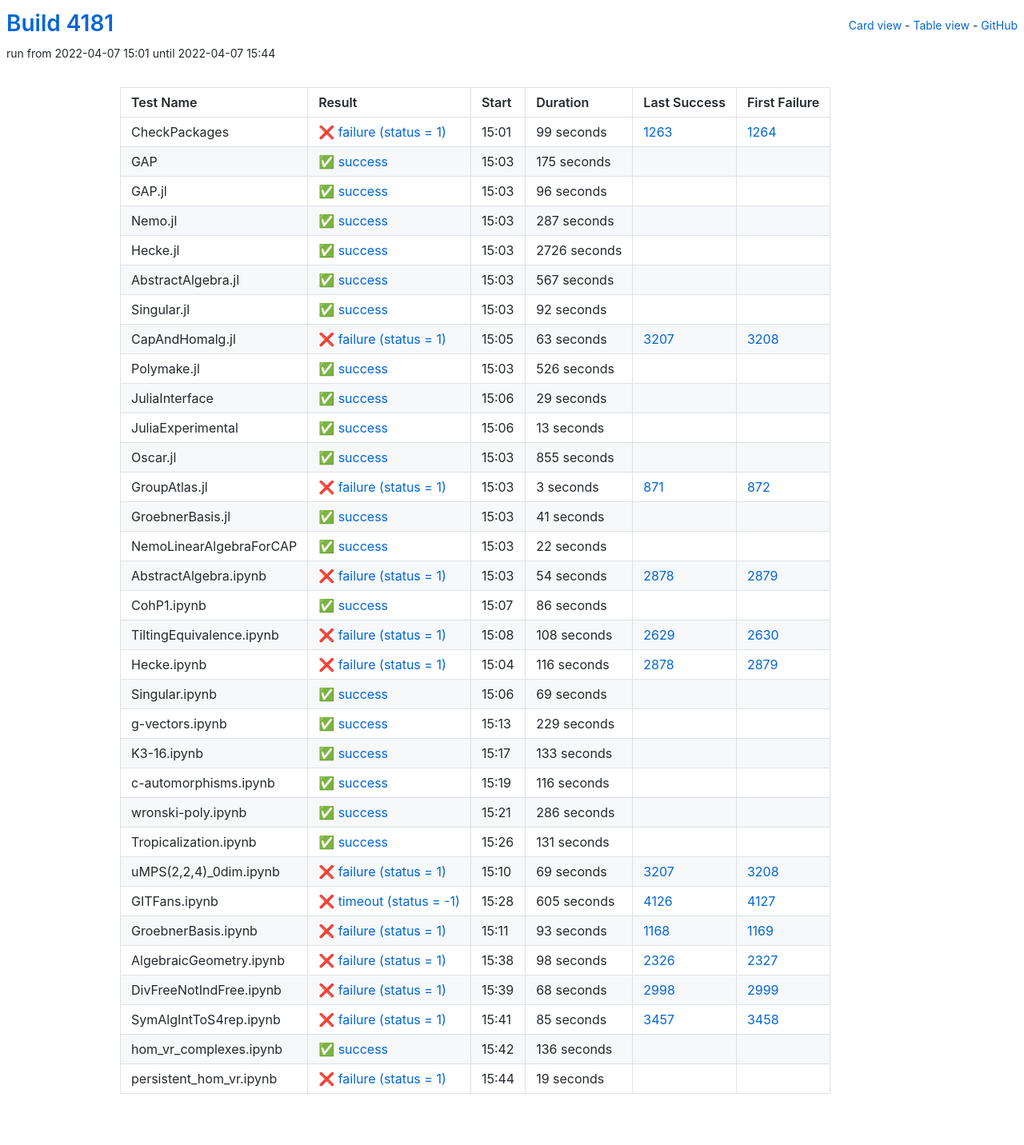
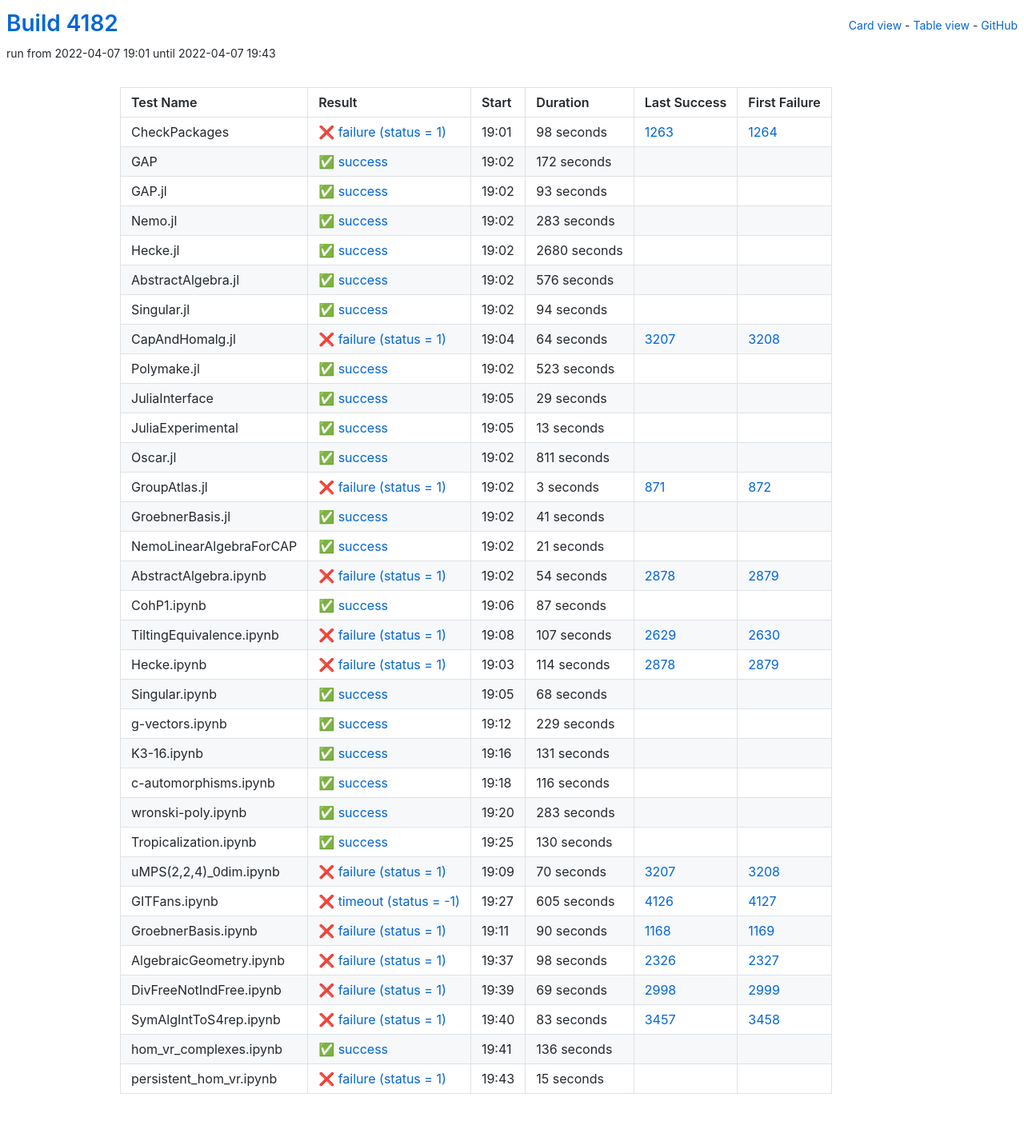
Before and after one commit to oscar-system/oscar-ci-status-stable, a Jekyll site: the page built from table.html, in a window 1280 px wide. Shown: the whole page at 80% size. Built offline with Jekyll 4.4.1, drawn with Linux system fonts in a browser that asks for light colours.

Commit message:
Build #4182

```diff
--- a/_data/ci.yml
+++ b/_data/ci.yml
@@ -1,6 +1,6 @@
 ---
-build: 4181
-build_url: https://oscarci.mathematik.uni-kl.de/job/oscar-stable/4181/
+build: 4182
+build_url: https://oscarci.mathematik.uni-kl.de/job/oscar-stable/4182/
 job: oscar-stable
 organization: oscar-system
 repo: oscar-ci-status-stable
@@ -8,116 +8,116 @@ repourl: https://github.com/oscar-system/oscar-ci-status-stable
 tests:
 - name: CheckPackages
   id: checkpackages
-  log: https://oscarci.mathematik.uni-kl.de/job/oscar-stable/4181/artifact/logs/build-4181/CheckPackages.log
-  start: 2022-04-07 15:01
+  log: https://oscarci.mathematik.uni-kl.de/job/oscar-stable/4182/artifact/logs/build-4182/CheckPackages.log
+  start: 2022-04-07 19:01
   success: false
   exitcode: 1
   status: failure
-  duration: 99
+  duration: 98
   last_success: 1263
   last_success_url: https://oscarci.mathematik.uni-kl.de/job/oscar-stable/1263/
   first_failure: 1264
   first_failure_url: https://oscarci.mathematik.uni-kl.de/job/oscar-stable/1264/
 - name: GAP
   id: gap
-  log: https://oscarci.mathematik.uni-kl.de/job/oscar-stable/4181/artifact/logs/build-4181/GAP.log
-  start: 2022-04-07 15:03
+  log: https://oscarci.mathematik.uni-kl.de/job/oscar-stable/4182/artifact/logs/build-4182/GAP.log
+  start: 2022-04-07 19:02
   success: true
   exitcode: 0
   status: success
-  duration: 175
+  duration: 172
   last_success: false
   last_success_url:
   first_failure: false
   first_failure_url:
 - name: GAP.jl
   id: gap-jl
-  log: https://oscarci.mathematik.uni-kl.de/job/oscar-stable/4181/artifact/logs/build-4181/GAP.jl.log
-  start: 2022-04-07 15:03
+  log: https://oscarci.mathematik.uni-kl.de/job/oscar-stable/4182/artifact/logs/build-4182/GAP.jl.log
+  start: 2022-04-07 19:02
   success: true
   exitcode: 0
   status: success
-  duration: 96
+  duration: 93
   last_success: false
   last_success_url:
   first_failure: false
   first_failure_url:
 - name: Nemo.jl
   id: nemo-jl
-  log: https://oscarci.mathematik.uni-kl.de/job/oscar-stable/4181/artifact/logs/build-4181/Nemo.jl.log
-  start: 2022-04-07 15:03
+  log: https://oscarci.mathematik.uni-kl.de/job/oscar-stable/4182/artifact/logs/build-4182/Nemo.jl.log
+  start: 2022-04-07 19:02
   success: true
   exitcode: 0
   status: success
-  duration: 287
+  duration: 283
   last_success: false
   last_success_url:
   first_failure: false
   first_failure_url:
 - name: Hecke.jl
   id: hecke-jl
-  log: https://oscarci.mathematik.uni-kl.de/job/oscar-stable/4181/artifact/logs/build-4181/Hecke.jl.log
-  start: 2022-04-07 15:03
+  log: https://oscarci.mathematik.uni-kl.de/job/oscar-stable/4182/artifact/logs/build-4182/Hecke.jl.log
+  start: 2022-04-07 19:02
   success: true
   exitcode: 0
   status: success
-  duration: 2726
+  duration: 2680
   last_success: false
   last_success_url:
   first_failure: false
   first_failure_url:
 - name: AbstractAlgebra.jl
   id: abstractalgebra-jl
-  log: https://oscarci.mathematik.uni-kl.de/job/oscar-stable/4181/artifact/logs/build-4181/AbstractAlgebra.jl.log
-  start: 2022-04-07 15:03
+  log: https://oscarci.mathematik.uni-kl.de/job/oscar-stable/4182/artifact/logs/build-4182/AbstractAlgebra.jl.log
+  start: 2022-04-07 19:02
   success: true
   exitcode: 0
   status: success
-  duration: 567
+  duration: 576
   last_success: false
   last_success_url:
   first_failure: false
   first_failure_url:
 - name: Singular.jl
   id: singular-jl
-  log: https://oscarci.mathematik.uni-kl.de/job/oscar-stable/4181/artifact/logs/build-4181/Singular.jl.log
-  start: 2022-04-07 15:03
+  log: https://oscarci.mathematik.uni-kl.de/job/oscar-stable/4182/artifact/logs/build-4182/Singular.jl.log
+  start: 2022-04-07 19:02
   success: true
   exitcode: 0
   status: success
-  duration: 92
+  duration: 94
   last_success: false
   last_success_url:
   first_failure: false
   first_failure_url:
 - name: CapAndHomalg.jl
   id: capandhomalg-jl
-  log: https://oscarci.mathematik.uni-kl.de/job/oscar-stable/4181/artifact/logs/build-4181/CapAndHomalg.jl.log
-  start: 2022-04-07 15:05
+  log: https://oscarci.mathematik.uni-kl.de/job/oscar-stable/4182/artifact/logs/build-4182/CapAndHomalg.jl.log
+  start: 2022-04-07 19:04
   success: false
   exitcode: 1
   status: failure
-  duration: 63
+  duration: 64
   last_success: 3207
   last_success_url: https://oscarci.mathematik.uni-kl.de/job/oscar-stable/3207/
   first_failure: 3208
   first_failure_url: https://oscarci.mathematik.uni-kl.de/job/oscar-stable/3208/
 - name: Polymake.jl
   id: polymake-jl
-  log: https://oscarci.mathematik.uni-kl.de/job/oscar-stable/4181/artifact/logs/build-4181/Polymake.jl.log
-  start: 2022-04-07 15:03
+  log: https://oscarci.mathematik.uni-kl.de/job/oscar-stable/4182/artifact/logs/build-4182/Polymake.jl.log
+  start: 2022-04-07 19:02
   success: true
   exitcode: 0
   status: success
-  duration: 526
+  duration: 523
   last_success: false
   last_success_url:
   first_failure: false
   first_failure_url:
 - name: JuliaInterface
   id: juliainterface
-  log: https://oscarci.mathematik.uni-kl.de/job/oscar-stable/4181/artifact/logs/build-4181/JuliaInterface.log
-  start: 2022-04-07 15:06
+  log: https://oscarci.mathematik.uni-kl.de/job/oscar-stable/4182/artifact/logs/build-4182/JuliaInterface.log
+  start: 2022-04-07 19:05
   success: true
   exitcode: 0
   status: success
@@ -128,8 +128,8 @@ tests:
   first_failure_url:
 - name: JuliaExperimental
   id: juliaexperimental
-  log: https://oscarci.mathematik.uni-kl.de/job/oscar-stable/4181/artifact/logs/build-4181/JuliaExperimental.log
-  start: 2022-04-07 15:06
+  log: https://oscarci.mathematik.uni-kl.de/job/oscar-stable/4182/artifact/logs/build-4182/JuliaExperimental.log
+  start: 2022-04-07 19:05
   success: true
   exitcode: 0
   status: success
@@ -140,20 +140,20 @@ tests:
   first_failure_url:
 - name: Oscar.jl
   id: oscar-jl
-  log: https://oscarci.mathematik.uni-kl.de/job/oscar-stable/4181/artifact/logs/build-4181/Oscar.jl.log
-  start: 2022-04-07 15:03
+  log: https://oscarci.mathematik.uni-kl.de/job/oscar-stable/4182/artifact/logs/build-4182/Oscar.jl.log
+  start: 2022-04-07 19:02
   success: true
   exitcode: 0
   status: success
-  duration: 855
+  duration: 811
   last_success: false
   last_success_url:
   first_failure: false
   first_failure_url:
 - name: GroupAtlas.jl
   id: groupatlas-jl
-  log: https://oscarci.mathematik.uni-kl.de/job/oscar-stable/4181/artifact/logs/build-4181/GroupAtlas.jl.log
-  start: 2022-04-07 15:03
+  log: https://oscarci.mathematik.uni-kl.de/job/oscar-stable/4182/artifact/logs/build-4182/GroupAtlas.jl.log
+  start: 2022-04-07 19:02
   success: false
   exitcode: 1
   status: failure
@@ -164,8 +164,8 @@ tests:
   first_failure_url: https://oscarci.mathematik.uni-kl.de/job/oscar-stable/872/
 - name: GroebnerBasis.jl
   id: groebnerbasis-jl
-  log: https://oscarci.mathematik.uni-kl.de/job/oscar-stable/4181/artifact/logs/build-4181/GroebnerBasis.jl.log
-  start: 2022-04-07 15:03
+  log: https://oscarci.mathematik.uni-kl.de/job/oscar-stable/4182/artifact/logs/build-4182/GroebnerBasis.jl.log
+  start: 2022-04-07 19:02
   success: true
   exitcode: 0
   status: success
@@ -176,20 +176,20 @@ tests:
   first_failure_url:
 - name: NemoLinearAlgebraForCAP
   id: nemolinearalgebraforcap
-  log: https://oscarci.mathematik.uni-kl.de/job/oscar-stable/4181/artifact/logs/build-4181/NemoLinearAlgebraForCAP.log
-  start: 2022-04-07 15:03
+  log: https://oscarci.mathematik.uni-kl.de/job/oscar-stable/4182/artifact/logs/build-4182/NemoLinearAlgebraForCAP.log
+  start: 2022-04-07 19:02
   success: true
   exitcode: 0
   status: success
-  duration: 22
+  duration: 21
   last_success: false
   last_success_url:
   first_failure: false
   first_failure_url:
 - name: AbstractAlgebra.ipynb
   id: abstractalgebra-ipynb
-  log: https://oscarci.mathematik.uni-kl.de/job/oscar-stable/4181/artifact/logs/build-4181/AbstractAlgebra.ipynb.log
-  start: 2022-04-07 15:03
+  log: https://oscarci.mathematik.uni-kl.de/job/oscar-stable/4182/artifact/logs/build-4182/AbstractAlgebra.ipynb.log
+  start: 2022-04-07 19:02
   success: false
   exitcode: 1
   status: failure
@@ -200,56 +200,56 @@ tests:
   first_failure_url: https://oscarci.mathematik.uni-kl.de/job/oscar-stable/2879/
 - name: CohP1.ipynb
   id: cohp1-ipynb
-  log: https://oscarci.mathematik.uni-kl.de/job/oscar-stable/4181/artifact/logs/build-4181/CohP1.ipynb.log
-  start: 2022-04-07 15:07
+  log: https://oscarci.mathematik.uni-kl.de/job/oscar-stable/4182/artifact/logs/build-4182/CohP1.ipynb.log
+  start: 2022-04-07 19:06
   success: true
   exitcode: 0
   status: success
-  duration: 86
+  duration: 87
   last_success: false
   last_success_url:
   first_failure: false
   first_failure_url:
 - name: TiltingEquivalence.ipynb
   id: tiltingequivalence-ipynb
-  log: https://oscarci.mathematik.uni-kl.de/job/oscar-stable/4181/artifact/logs/build-4181/TiltingEquivalence.ipynb.log
-  start: 2022-04-07 15:08
+  log: https://oscarci.mathematik.uni-kl.de/job/oscar-stable/4182/artifact/logs/build-4182/TiltingEquivalence.ipynb.log
+  start: 2022-04-07 19:08
   success: false
   exitcode: 1
   status: failure
-  duration: 108
+  duration: 107
   last_success: 2629
   last_success_url: https://oscarci.mathematik.uni-kl.de/job/oscar-stable/2629/
   first_failure: 2630
   first_failure_url: https://oscarci.mathematik.uni-kl.de/job/oscar-stable/2630/
 - name: Hecke.ipynb
   id: hecke-ipynb
-  log: https://oscarci.mathematik.uni-kl.de/job/oscar-stable/4181/artifact/logs/build-4181/Hecke.ipynb.log
-  start: 2022-04-07 15:04
+  log: https://oscarci.mathematik.uni-kl.de/job/oscar-stable/4182/artifact/logs/build-4182/Hecke.ipynb.log
+  start: 2022-04-07 19:03
   success: false
   exitcode: 1
   status: failure
-  duration: 116
+  duration: 114
   last_success: 2878
   last_success_url: https://oscarci.mathematik.uni-kl.de/job/oscar-stable/2878/
   first_failure: 2879
   first_failure_url: https://oscarci.mathematik.uni-kl.de/job/oscar-stable/2879/
 - name: Singular.ipynb
   id: singular-ipynb
-  log: https://oscarci.mathematik.uni-kl.de/job/oscar-stable/4181/artifact/logs/build-4181/Singular.ipynb.log
-  start: 2022-04-07 15:06
+  log: https://oscarci.mathematik.uni-kl.de/job/oscar-stable/4182/artifact/logs/build-4182/Singular.ipynb.log
+  start: 2022-04-07 19:05
   success: true
   exitcode: 0
   status: success
-  duration: 69
+  duration: 68
   last_success: false
   last_success_url:
   first_failure: false
   first_failure_url:
 - name: g-vectors.ipynb
   id: g-vectors-ipynb
-  log: https://oscarci.mathematik.uni-kl.de/job/oscar-stable/4181/artifact/logs/build-4181/g-vectors.ipynb.log
-  start: 2022-04-07 15:13
+  log: https://oscarci.mathematik.uni-kl.de/job/oscar-stable/4182/artifact/logs/build-4182/g-vectors.ipynb.log
+  start: 2022-04-07 19:12
   success: true
   exitcode: 0
   status: success
@@ -260,20 +260,20 @@ tests:
   first_failure_url:
 - name: K3-16.ipynb
   id: k3-16-ipynb
-  log: https://oscarci.mathematik.uni-kl.de/job/oscar-stable/4181/artifact/logs/build-4181/K3-16.ipynb.log
-  start: 2022-04-07 15:17
+  log: https://oscarci.mathematik.uni-kl.de/job/oscar-stable/4182/artifact/logs/build-4182/K3-16.ipynb.log
+  start: 2022-04-07 19:16
   success: true
   exitcode: 0
   status: success
-  duration: 133
+  duration: 131
   last_success: false
   last_success_url:
   first_failure: false
   first_failure_url:
 - name: c-automorphisms.ipynb
   id: c-automorphisms-ipynb
-  log: https://oscarci.mathematik.uni-kl.de/job/oscar-stable/4181/artifact/logs/build-4181/c-automorphisms.ipynb.log
-  start: 2022-04-07 15:19
+  log: https://oscarci.mathematik.uni-kl.de/job/oscar-stable/4182/artifact/logs/build-4182/c-automorphisms.ipynb.log
+  start: 2022-04-07 19:18
   success: true
   exitcode: 0
   status: success
@@ -284,44 +284,44 @@ tests:
   first_failure_url:
 - name: wronski-poly.ipynb
   id: wronski-poly-ipynb
-  log: https://oscarci.mathematik.uni-kl.de/job/oscar-stable/4181/artifact/logs/build-4181/wronski-poly.ipynb.log
-  start: 2022-04-07 15:21
+  log: https://oscarci.mathematik.uni-kl.de/job/oscar-stable/4182/artifact/logs/build-4182/wronski-poly.ipynb.log
+  start: 2022-04-07 19:20
   success: true
   exitcode: 0
   status: success
-  duration: 286
+  duration: 283
   last_success: false
   last_success_url:
   first_failure: false
   first_failure_url:
 - name: Tropicalization.ipynb
   id: tropicalization-ipynb
-  log: https://oscarci.mathematik.uni-kl.de/job/oscar-stable/4181/artifact/logs/build-4181/Tropicalization.ipynb.log
-  start: 2022-04-07 15:26
+  log: https://oscarci.mathematik.uni-kl.de/job/oscar-stable/4182/artifact/logs/build-4182/Tropicalization.ipynb.log
+  start: 2022-04-07 19:25
   success: true
   exitcode: 0
   status: success
-  duration: 131
+  duration: 130
   last_success: false
   last_success_url:
   first_failure: false
   first_failure_url:
 - name: uMPS(2,2,4)_0dim.ipynb
   id: umps-2-2-4-0dim-ipynb
-  log: https://oscarci.mathematik.uni-kl.de/job/oscar-stable/4181/artifact/logs/build-4181/uMPS-2-2-4-_0dim.ipynb.log
-  start: 2022-04-07 15:10
+  log: https://oscarci.mathematik.uni-kl.de/job/oscar-stable/4182/artifact/logs/build-4182/uMPS-2-2-4-_0dim.ipynb.log
+  start: 2022-04-07 19:09
   success: false
   exitcode: 1
   status: failure
-  duration: 69
+  duration: 70
   last_success: 3207
   last_success_url: https://oscarci.mathematik.uni-kl.de/job/oscar-stable/3207/
   first_failure: 3208
   first_failure_url: https://oscarci.mathematik.uni-kl.de/job/oscar-stable/3208/
 - name: GITFans.ipynb
   id: gitfans-ipynb
-  log: https://oscarci.mathematik.uni-kl.de/job/oscar-stable/4181/artifact/logs/build-4181/GITFans.ipynb.log
-  start: 2022-04-07 15:28
+  log: https://oscarci.mathematik.uni-kl.de/job/oscar-stable/4182/artifact/logs/build-4182/GITFans.ipynb.log
+  start: 2022-04-07 19:27
   success: false
   exitcode: -1
   status: timeout
@@ -332,20 +332,20 @@ tests:
   first_failure_url: https://oscarci.mathematik.uni-kl.de/job/oscar-stable/4127/
 - name: GroebnerBasis.ipynb
   id: groebnerbasis-ipynb
-  log: https://oscarci.mathematik.uni-kl.de/job/oscar-stable/4181/artifact/logs/build-4181/GroebnerBasis.ipynb.log
-  start: 2022-04-07 15:11
+  log: https://oscarci.mathematik.uni-kl.de/job/oscar-stable/4182/artifact/logs/build-4182/GroebnerBasis.ipynb.log
+  start: 2022-04-07 19:11
   success: false
   exitcode: 1
   status: failure
-  duration: 93
+  duration: 90
   last_success: 1168
   last_success_url: https://oscarci.mathematik.uni-kl.de/job/oscar-stable/1168/
   first_failure: 1169
   first_failure_url: https://oscarci.mathematik.uni-kl.de/job/oscar-stable/1169/
 - name: AlgebraicGeometry.ipynb
   id: algebraicgeometry-ipynb
-  log: https://oscarci.mathematik.uni-kl.de/job/oscar-stable/4181/artifact/logs/build-4181/AlgebraicGeometry.ipynb.log
-  start: 2022-04-07 15:38
+  log: https://oscarci.mathematik.uni-kl.de/job/oscar-stable/4182/artifact/logs/build-4182/AlgebraicGeometry.ipynb.log
+  start: 2022-04-07 19:37
   success: false
   exitcode: 1
   status: failure
@@ -356,32 +356,32 @@ tests:
   first_failure_url: https://oscarci.mathematik.uni-kl.de/job/oscar-stable/2327/
 - name: DivFreeNotIndFree.ipynb
   id: divfreenotindfree-ipynb
-  log: https://oscarci.mathematik.uni-kl.de/job/oscar-stable/4181/artifact/logs/build-4181/DivFreeNotIndFree.ipynb.log
-  start: 2022-04-07 15:39
+  log: https://oscarci.mathematik.uni-kl.de/job/oscar-stable/4182/artifact/logs/build-4182/DivFreeNotIndFree.ipynb.log
+  start: 2022-04-07 19:39
   success: false
   exitcode: 1
   status: failure
-  duration: 68
+  duration: 69
   last_success: 2998
   last_success_url: https://oscarci.mathematik.uni-kl.de/job/oscar-stable/2998/
   first_failure: 2999
   first_failure_url: https://oscarci.mathematik.uni-kl.de/job/oscar-stable/2999/
 - name: SymAlgIntToS4rep.ipynb
   id: symalginttos4rep-ipynb
-  log: https://oscarci.mathematik.uni-kl.de/job/oscar-stable/4181/artifact/logs/build-4181/SymAlgIntToS4rep.ipynb.log
-  start: 2022-04-07 15:41
+  log: https://oscarci.mathematik.uni-kl.de/job/oscar-stable/4182/artifact/logs/build-4182/SymAlgIntToS4rep.ipynb.log
+  start: 2022-04-07 19:40
   success: false
   exitcode: 1
   status: failure
-  duration: 85
+  duration: 83
   last_success: 3457
   last_success_url: https://oscarci.mathematik.uni-kl.de/job/oscar-stable/3457/
   first_failure: 3458
   first_failure_url: https://oscarci.mathematik.uni-kl.de/job/oscar-stable/3458/
 - name: hom_vr_complexes.ipynb
   id: hom-vr-complexes-ipynb
-  log: https://oscarci.mathematik.uni-kl.de/job/oscar-stable/4181/artifact/logs/build-4181/hom_vr_complexes.ipynb.log
-  start: 2022-04-07 15:42
+  log: https://oscarci.mathematik.uni-kl.de/job/oscar-stable/4182/artifact/logs/build-4182/hom_vr_complexes.ipynb.log
+  start: 2022-04-07 19:41
   success: true
   exitcode: 0
   status: success
@@ -392,12 +392,12 @@ tests:
   first_failure_url:
 - name: persistent_hom_vr.ipynb
   id: persistent-hom-vr-ipynb
-  log: https://oscarci.mathematik.uni-kl.de/job/oscar-stable/4181/artifact/logs/build-4181/persistent_hom_vr.ipynb.log
-  start: 2022-04-07 15:44
+  log: https://oscarci.mathematik.uni-kl.de/job/oscar-stable/4182/artifact/logs/build-4182/persistent_hom_vr.ipynb.log
+  start: 2022-04-07 19:43
   success: false
   exitcode: 1
   status: failure
-  duration: 19
+  duration: 15
   last_success: false
   last_success_url:
   first_failure: false
```
Also changed, not shown: README.md.
